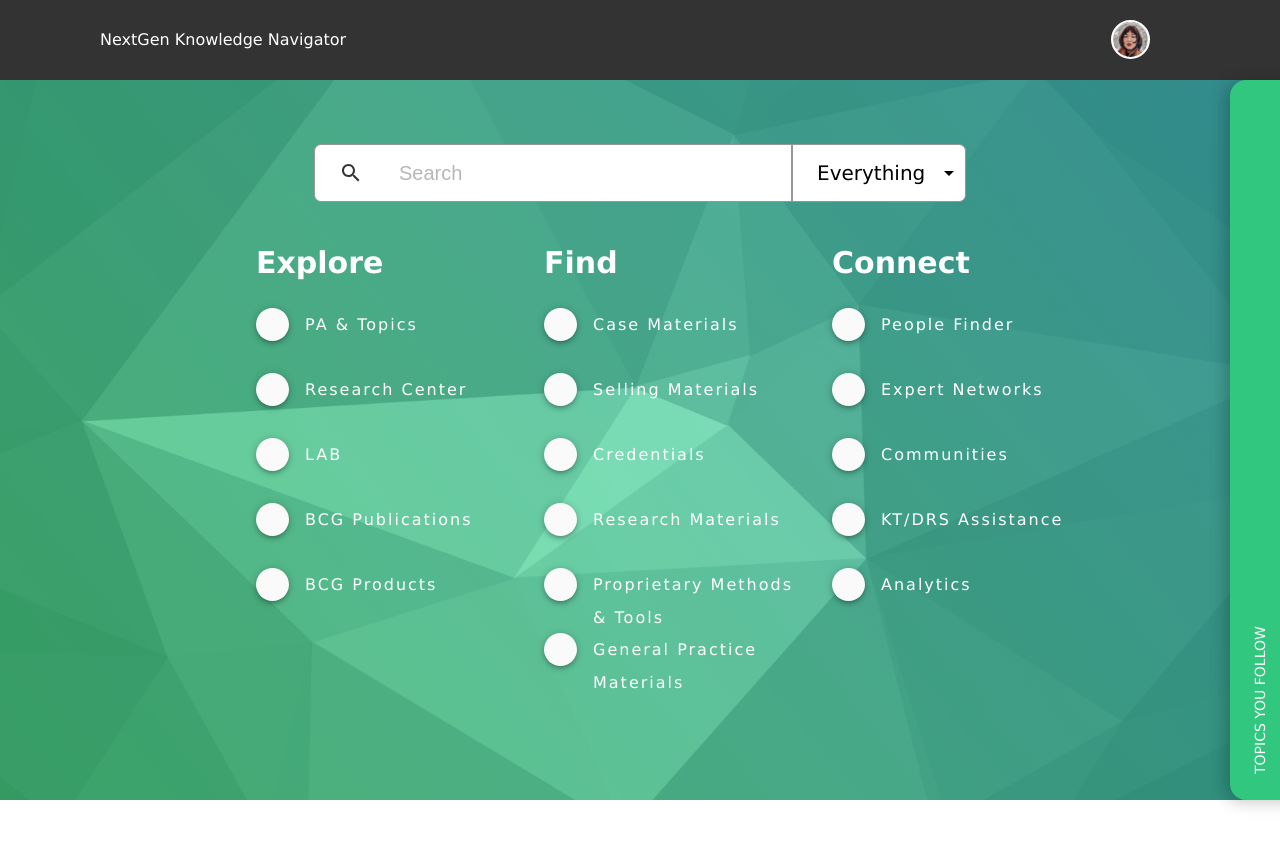
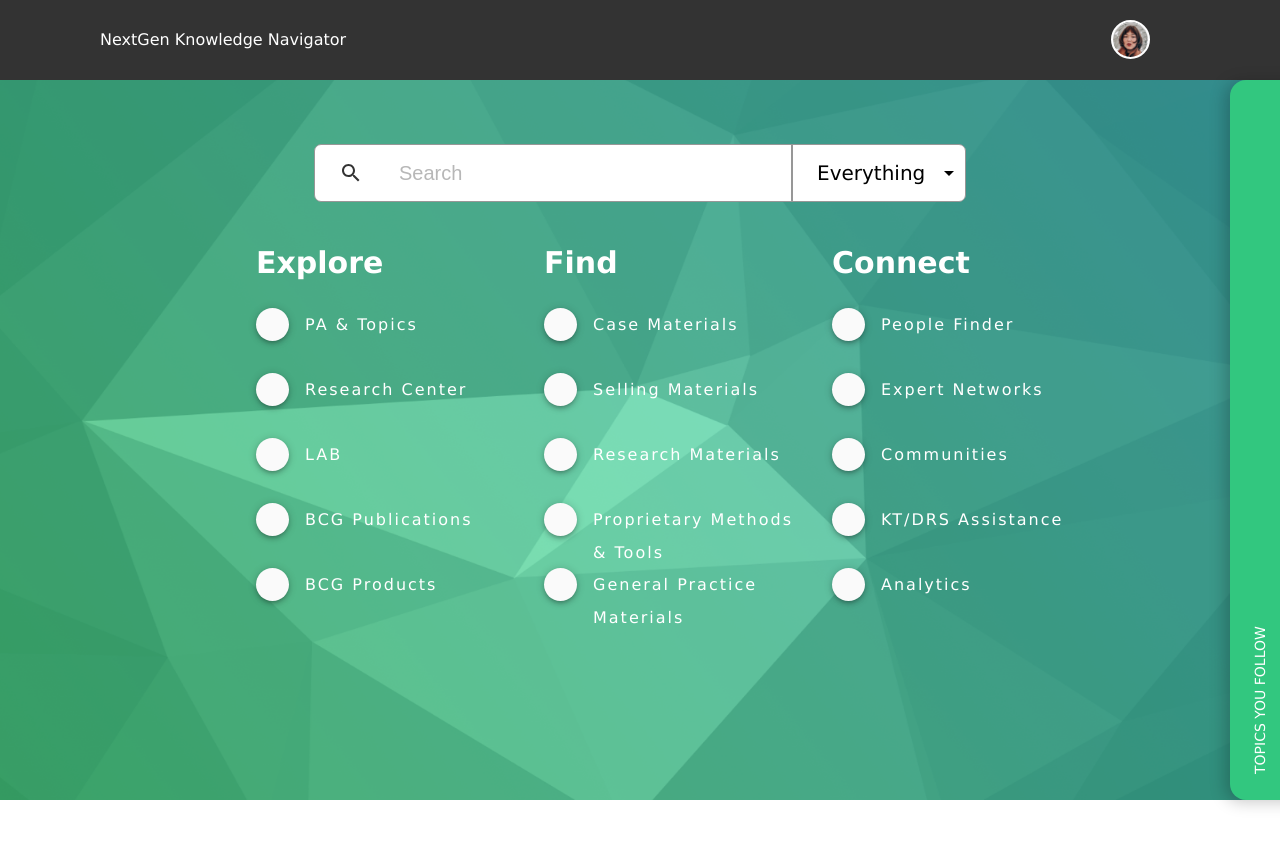
Before and after one commit to vouyoung-alloy/alloy-bcg, a Next.js app: page /entry in a window 1280 px wide. Shown: the top 846 px of the page. Built offline with nearby package versions, Linux system fonts and the light colour scheme.

Commit message:
more update

```diff
--- a/pages/entry.js
+++ b/pages/entry.js
@@ -14,7 +14,6 @@
                 links: [
                     'Case Materials',
                     'Selling Materials',
-                    'Credentials',
                     'Research Materials',
                     'Proprietary Methods & Tools',
                     'General Practice Materials',
```
